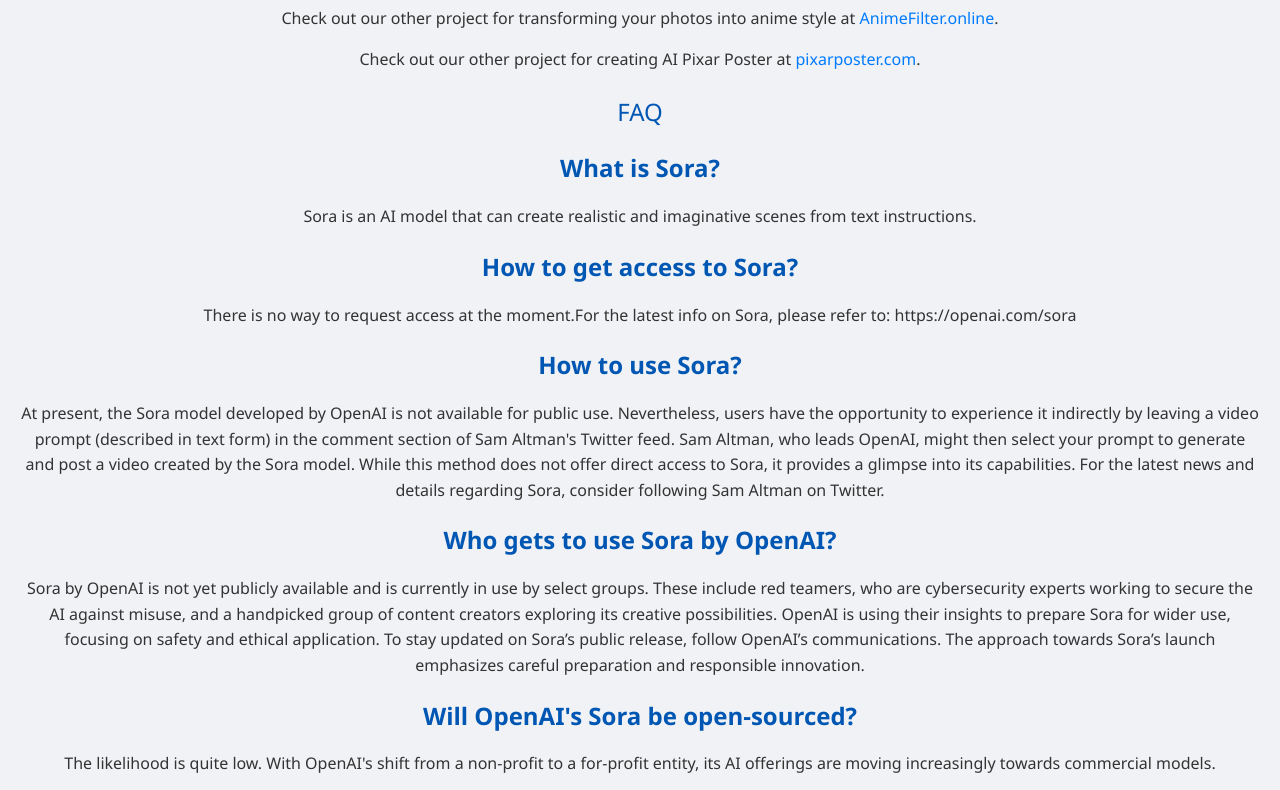
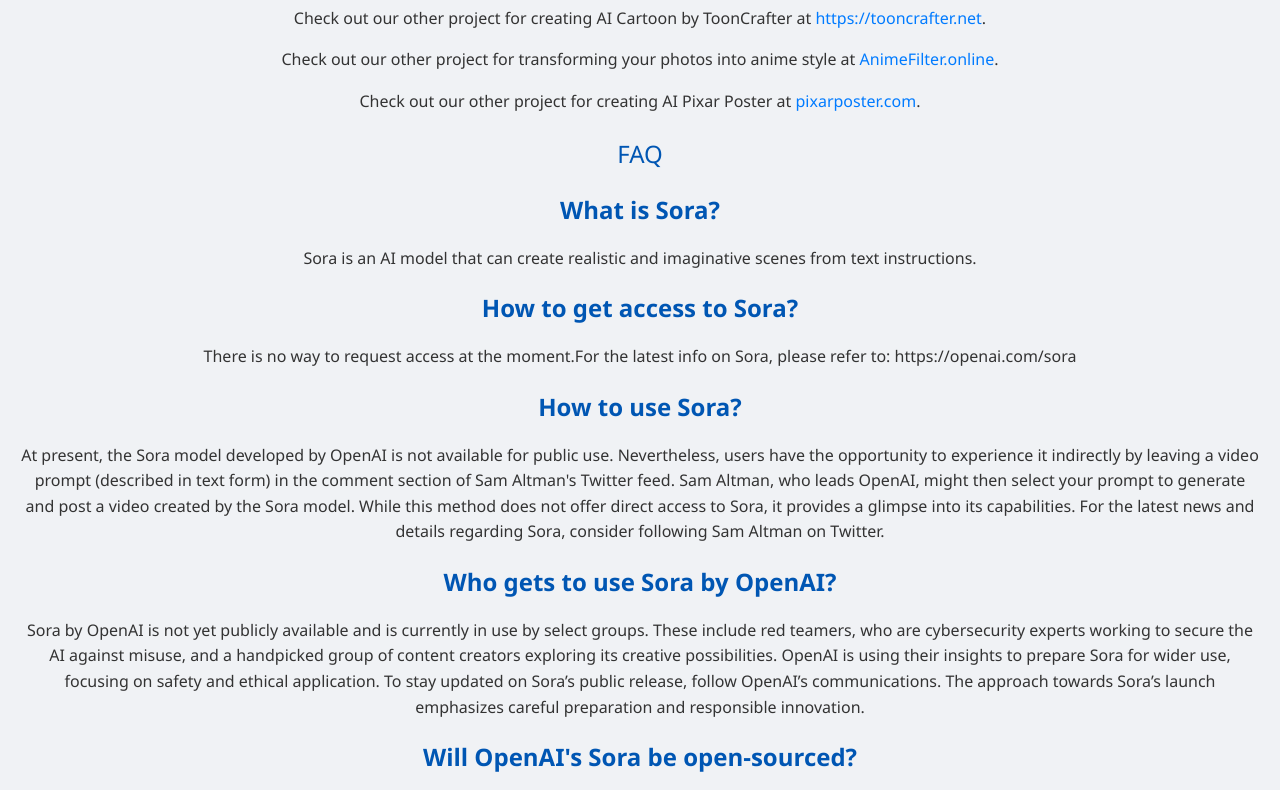
Before and after one commit to Lucas-YYB/simple-site, a plain HTML site: page index.html in a window 1280 px wide. Shown: the part 100-890 px from the top of the page. Drawn offline with Linux system fonts and the light colour scheme.

Commit message:
Update index.html

```diff
--- a/index.html
+++ b/index.html
@@ -29,6 +29,8 @@
 
     <div class="ml-embedded" data-form="qgGTQz"></div>
 
+    <p>Check out our other project for creating AI Cartoon by ToonCrafter at <a href="https://pixarposter.com/">https://tooncrafter.net</a>.</p>
+
     <p>Check out our other project for transforming your photos into anime style at <a href="https://www.animefilter.online">AnimeFilter.online</a>.</p>
     <p>Check out our other project for creating AI Pixar Poster at <a href="https://pixarposter.com/">pixarposter.com</a>.</p>
 
```
